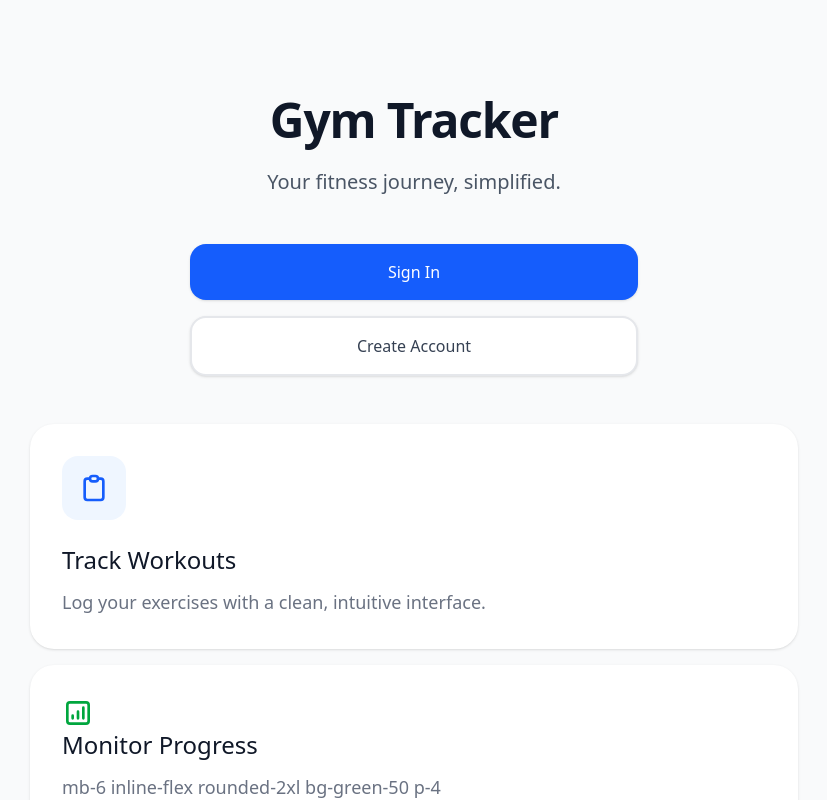
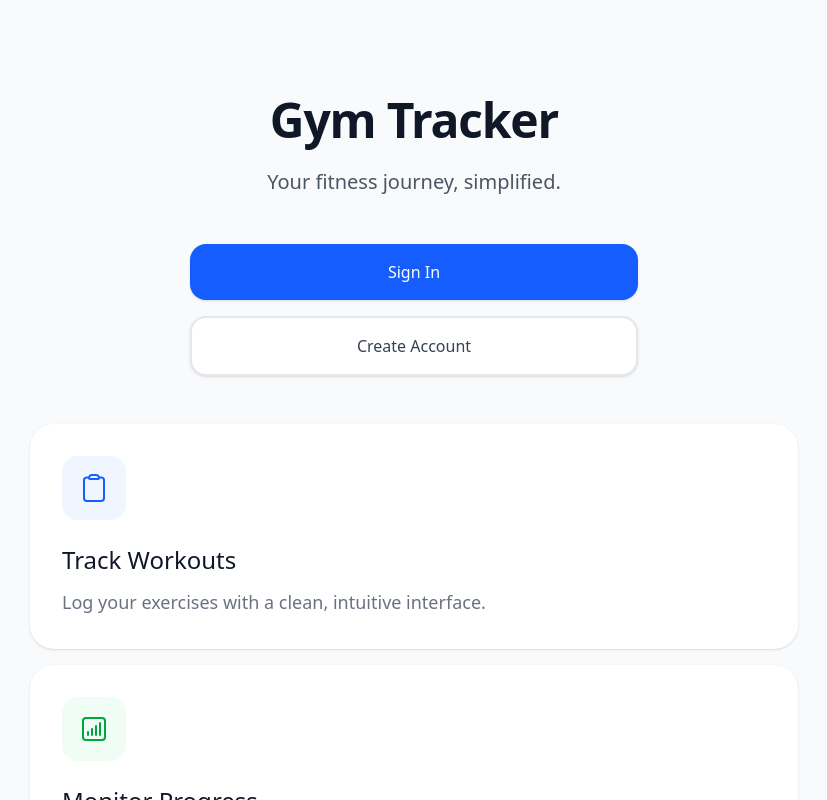
Before and after one commit to jessedelira/gym-tracker-web, a React (Vite) app: page / in a window 1280 px wide. Shown: the whole page, without its empty margins (226-1053 px from the left). Built offline with nearby package versions, Linux system fonts and the light colour scheme; no server answers.

Commit message:
Replace custom landing icons with Heroicons and update footer

```diff
--- a/package.json
+++ b/package.json
@@ -15,6 +15,7 @@
     "brace-expansion": "2.0.2"
   },
   "dependencies": {
+    "@heroicons/react": "^2.2.0",
     "@tanstack/react-query": "^5.80.5",
     "axios": "^1.12.2",
     "js-confetti": "^0.13.1",
--- a/src/components/icon/landing/circled-check-mark-landing-icon.tsx
+++ /dev/null
@@ -1,17 +0,0 @@
-export function CircledCheckMarkLandingIcon() {
-  return (
-    <svg
-      className="h-8 w-8 text-purple-600"
-      fill="none"
-      viewBox="0 0 24 24"
-      stroke="currentColor"
-    >
-      <path
-        strokeLinecap="round"
-        strokeLinejoin="round"
-        strokeWidth={2}
-        d="M9 12l2 2 4-4m6 2a9 9 0 11-18 0 9 9 0 0118 0z"
-      />
-    </svg>
-  );
-}
--- a/src/components/icon/landing/clipboard-landing-icon.tsx
+++ /dev/null
@@ -1,17 +0,0 @@
-export function ClipboardLandingIcon() {
-  return (
-    <svg
-      className="h-8 w-8 text-blue-600"
-      fill="none"
-      viewBox="0 0 24 24"
-      stroke="currentColor"
-    >
-      <path
-        strokeLinecap="round"
-        strokeLinejoin="round"
-        strokeWidth={2}
-        d="M9 5H7a2 2 0 00-2 2v12a2 2 0 002 2h10a2 2 0 002-2V7a2 2 0 00-2-2h-2M9 5a2 2 0 002 2h2a2 2 0 002-2M9 5a2 2 0 012-2h2a2 2 0 012 2"
-      />
-    </svg>
-  );
-}
--- a/src/components/icon/landing/information-landing-card.tsx
+++ b/src/components/icon/landing/information-landing-card.tsx
@@ -1,7 +1,7 @@
 type InformationLandingCardProps = {
   cardTitle: string;
   cardDescription: string;
-  Icon: React.FC;
+  Icon: React.ReactElement;
   iconBackgroundStyle: string;
 };
 
@@ -13,9 +13,7 @@ export function InformationLandingCard({
 }: InformationLandingCardProps) {
   return (
     <div className="rounded-3xl bg-white p-8 shadow-sm">
-      <div className={iconBackgroundStyle}>
-        <Icon />
-      </div>
+      <div className={iconBackgroundStyle}>{Icon}</div>
       <h3 className="text-2xl font-medium text-gray-900">{cardTitle}</h3>
       <p className="mt-3 text-lg leading-relaxed text-gray-500">
         {cardDescription}
--- a/src/components/icon/landing/line-graph-landing-icon.tsx
+++ /dev/null
@@ -1,17 +0,0 @@
-export function LineGraphLandingIcon() {
-  return (
-    <svg
-      className="h-8 w-8 text-green-600"
-      fill="none"
-      viewBox="0 0 24 24"
-      stroke="currentColor"
-    >
-      <path
-        strokeLinecap="round"
-        strokeLinejoin="round"
-        strokeWidth={2}
-        d="M16 8v8m-4-5v5m-4-2v2m-2 4h12a2 2 0 002-2V6a2 2 0 00-2-2H6a2 2 0 00-2 2v12a2 2 0 002 2z"
-      />
-    </svg>
-  );
-}
--- a/src/pages/landing-page.tsx
+++ b/src/pages/landing-page.tsx
@@ -1,10 +1,11 @@
 import { Link, useNavigate } from 'react-router-dom';
 import { useAuth } from '../hooks/auth/use-auth';
 import { GitHubLandingIcon } from '../components/icon/landing/github-landing-icon';
-import { CircledCheckMarkLandingIcon } from '../components/icon/landing/circled-check-mark-landing-icon';
-import { LineGraphLandingIcon } from '../components/icon/landing/line-graph-landing-icon';
-import { ClipboardLandingIcon } from '../components/icon/landing/clipboard-landing-icon';
 import { InformationLandingCard } from '../components/icon/landing/information-landing-card';
+import { ClipboardIcon } from '@heroicons/react/24/outline';
+import { ChartBarSquareIcon } from '@heroicons/react/24/outline';
+import { CheckCircleIcon } from '@heroicons/react/24/outline';
+import { CodeBracketIcon } from '@heroicons/react/24/outline';
 
 export default function Landing() {
   const navigate = useNavigate();
@@ -51,16 +52,16 @@ export default function Landing() {
             cardDescription={
               'Log your exercises with a clean, intuitive interface.'
             }
-            Icon={ClipboardLandingIcon}
+            Icon={<ClipboardIcon className="size-8 stroke-blue-600" />}
             iconBackgroundStyle={'mb-6 inline-flex rounded-2xl bg-blue-50 p-4'}
           ></InformationLandingCard>
 
           {/* Monitor Progress */}
           <InformationLandingCard
             cardTitle={'Monitor Progress'}
-            cardDescription={'mb-6 inline-flex rounded-2xl bg-green-50 p-4'}
-            Icon={LineGraphLandingIcon}
-            iconBackgroundStyle={'Visualize your improvement over time.'}
+            cardDescription={'Visualize your improvement over time.'}
+            Icon={<ChartBarSquareIcon className="size-8 stroke-green-600" />}
+            iconBackgroundStyle={'mb-6 inline-flex rounded-2xl bg-green-50 p-4'}
           ></InformationLandingCard>
 
           {/* Achieve Goals */}
@@ -69,7 +70,7 @@ export default function Landing() {
             cardDescription={
               'Set and reach your fitness targets with confidence.'
             }
-            Icon={CircledCheckMarkLandingIcon}
+            Icon={<CheckCircleIcon className="size-8 stroke-purple-600" />}
             iconBackgroundStyle={
               'mb-6 inline-flex rounded-2xl bg-purple-50 p-4'
             }
@@ -80,30 +81,18 @@ export default function Landing() {
         <footer className="border-t border-gray-100 py-12">
           <div className="flex flex-col items-center justify-center gap-4 sm:flex-row sm:gap-6">
             <a
-              href="https://github.com/jessedelira/gym-tracker.app"
+              href="https://github.com/jessedelira/gym-tracker-web"
               target="_blank"
               rel="noopener noreferrer"
               className="inline-flex items-center gap-2 text-gray-500 transition-colors hover:text-gray-900"
             >
-              <GitHubLandingIcon />
-              <span className="text-sm font-medium">View App Code</span>
-            </a>
-
-            <span className="hidden text-gray-300 sm:inline">•</span>
-
-            <a
-              href="https://github.com/jessedelira/gym-tracker.api"
-              target="_blank"
-              rel="noopener noreferrer"
-              className="inline-flex items-center gap-2 text-gray-500 transition-colors hover:text-gray-900"
-            >
-              <GitHubLandingIcon />
-              <span className="text-sm font-medium">View API Code</span>
+              <CodeBracketIcon className='size-6'/>
+              <span className="text-sm font-medium">Source Code</span>
             </a>
           </div>
 
           <p className="mt-6 text-center text-xs text-gray-400">
-            © {new Date().getFullYear()} Gym Tracker by Jesse De Lira
+            Made in Chicago ❤️
           </p>
         </footer>
       </div>
```
Also changed, not shown: 1 other file (tests, documents, lock files or other folders).
